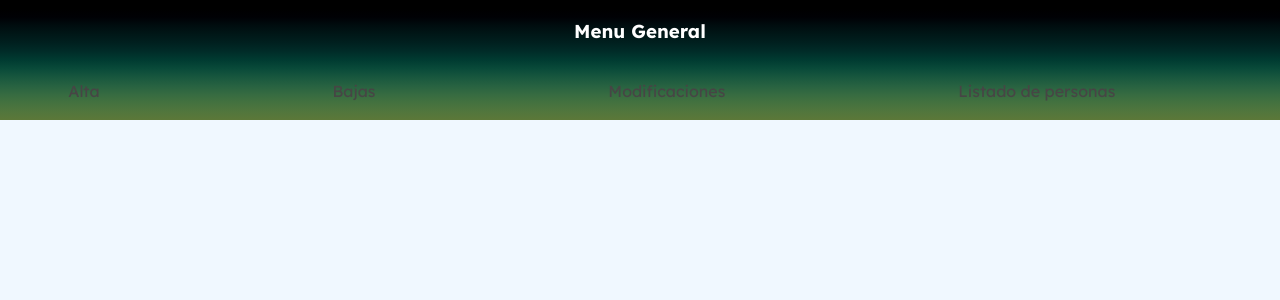
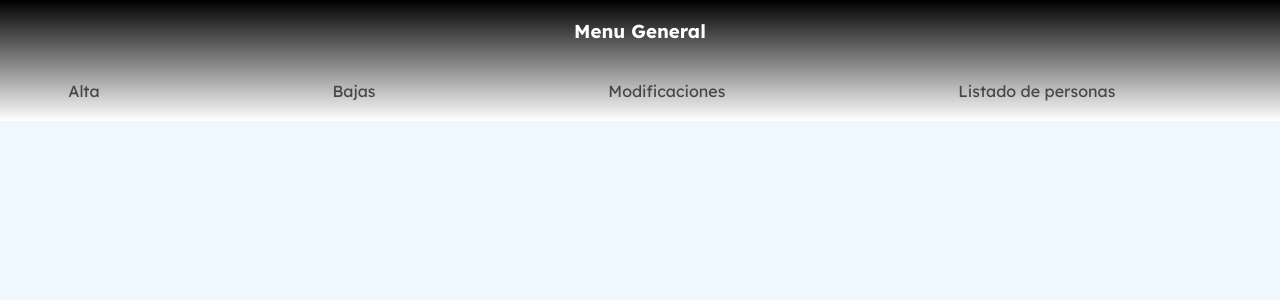
Before and after one commit to DylCraXs/DylCraXs, a PHP site: page /index.php in a window 1280 px wide. Shown: the top 300 px of the page. Run offline with PHP 8.4, Linux system fonts and the light colour scheme.

Commit message:
Update menu.css

```diff
--- a/css/menu.css
+++ b/css/menu.css
@@ -11,10 +11,8 @@ body{
 }
 
 .header{
-    display: flex;
-    flex-direction: column;
-    background-image: linear-gradient(0, #5c7839 0, #51763d 7.14%, #44723f 14.29%, #366b41 21.43%, #276241 28.57%, #18573e 35.71%, #094a39 42.86%, #003b31 50%, #002c28 57.14%, #00201f 64.29%, #001717 71.43%, #000d0f 78.57%, #000105 85.71%, #000000 92.86%, #000000 100%);
-    height: 120px;
+    background: rgb(0,0,0);
+    background: linear-gradient(180deg, rgba(0,0,0,1) 0%, rgba(255,255,255,1) 100%);
 }
 
 .titulo{
```
